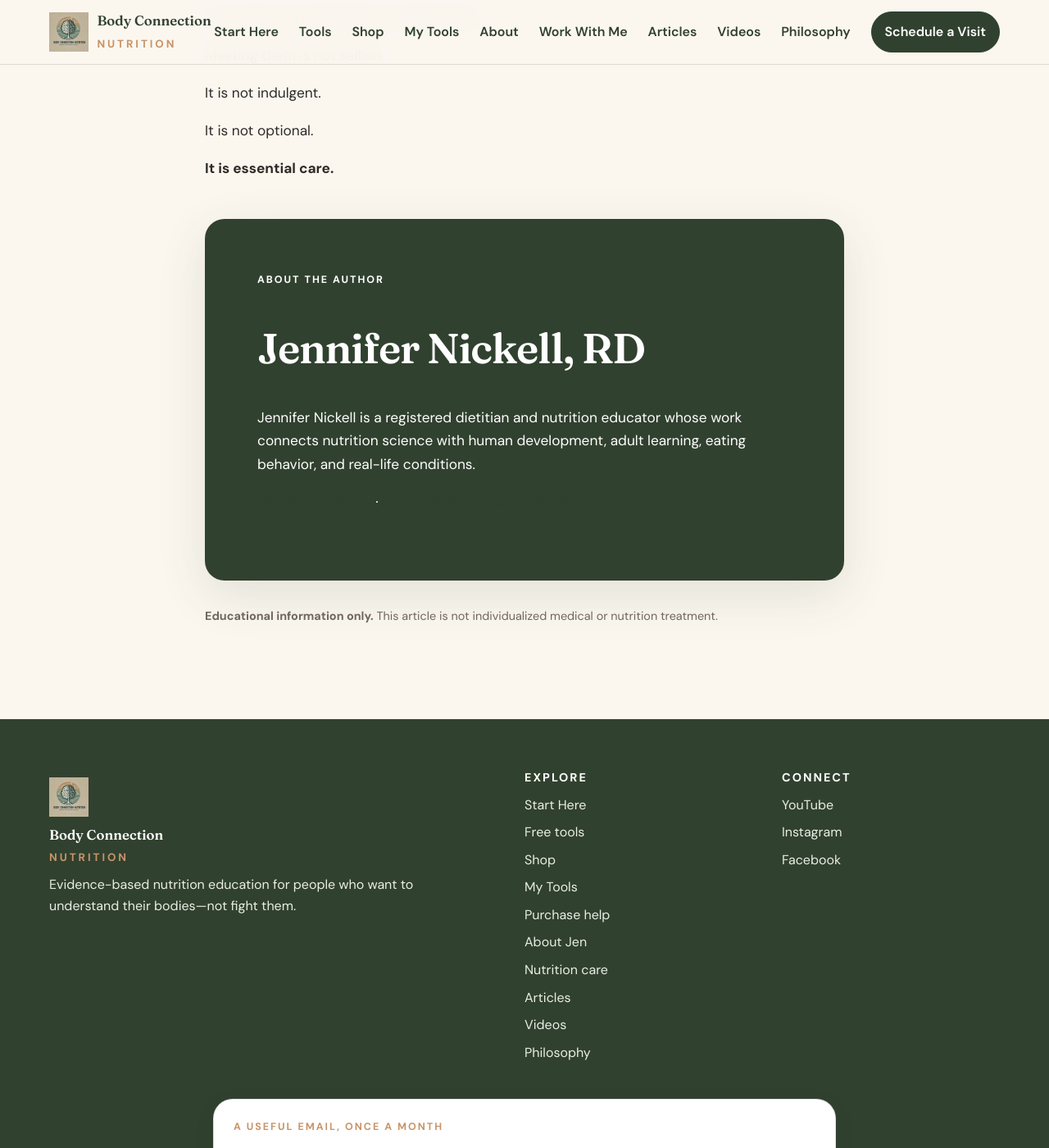
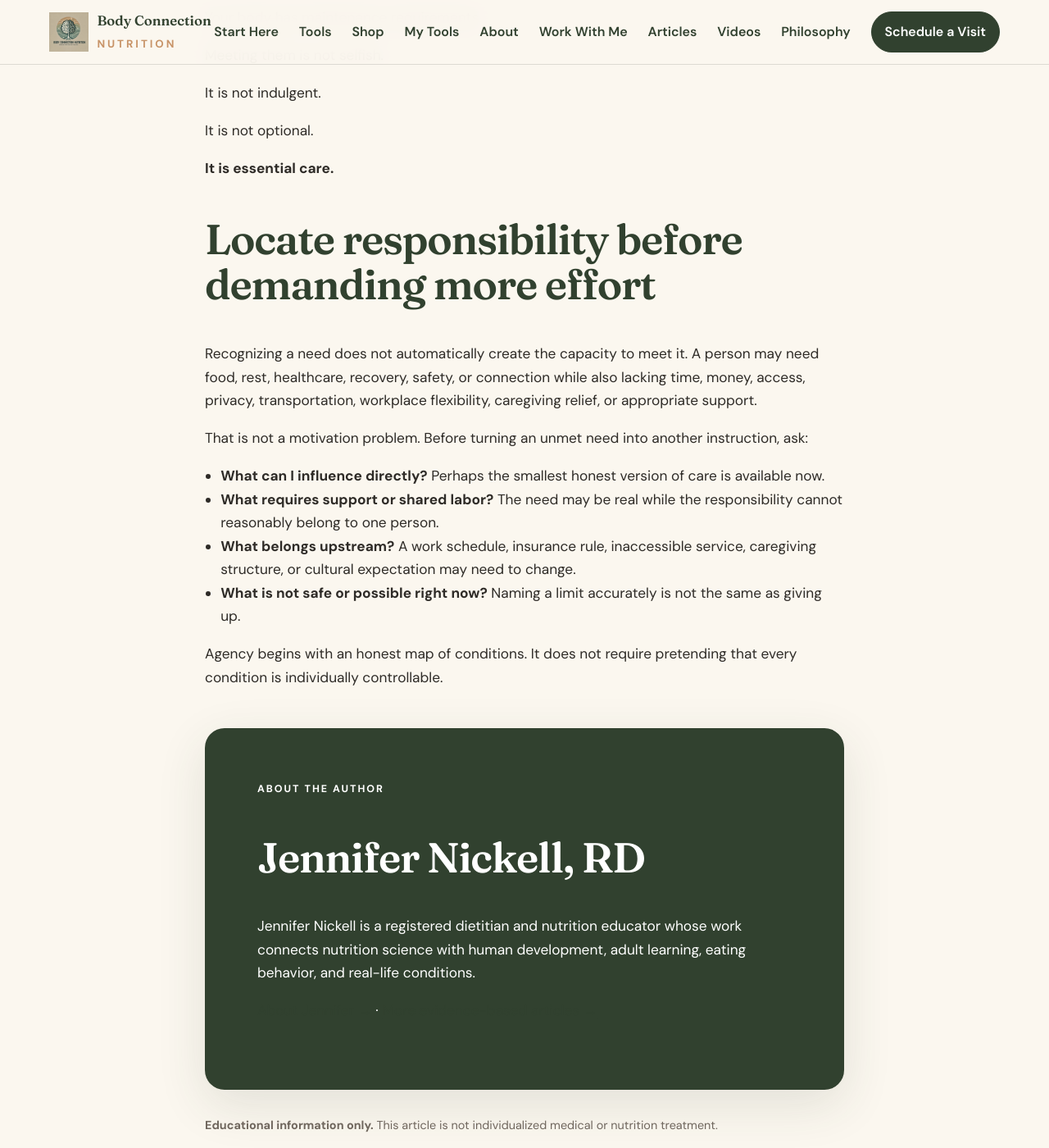
Before and after one commit to BodyConnectionNutrition/Nov-10-build, a Jekyll site: the page built from _posts/2026-07-27-essential-care.md, in a window 1280 px wide and 1400 px high, scrolled down 6274 px. Shown: the whole window at 82% size. Built offline with Jekyll 4.4.1, drawn with Linux system fonts in a browser that asks for light colours.

Commit message:
Close authoritative-framework audit gap: _posts/2026-07-27-essential-care.md

```diff
--- a/_posts/2026-07-27-essential-care.md
+++ b/_posts/2026-07-27-essential-care.md
@@ -212,3 +212,25 @@ It is not indulgent.
 It is not optional.
 
 **It is essential care.**
+
+## Locate responsibility before demanding more effort
+
+Recognizing a need does not automatically create the capacity to meet it. A
+person may need food, rest, healthcare, recovery, safety, or connection while
+also lacking time, money, access, privacy, transportation, workplace
+flexibility, caregiving relief, or appropriate support.
+
+That is not a motivation problem. Before turning an unmet need into another
+instruction, ask:
+
+- **What can I influence directly?** Perhaps the smallest honest version of
+  care is available now.
+- **What requires support or shared labor?** The need may be real while the
+  responsibility cannot reasonably belong to one person.
+- **What belongs upstream?** A work schedule, insurance rule, inaccessible
+  service, caregiving structure, or cultural expectation may need to change.
+- **What is not safe or possible right now?** Naming a limit accurately is not
+  the same as giving up.
+
+Agency begins with an honest map of conditions. It does not require pretending
+that every condition is individually controllable.
```
